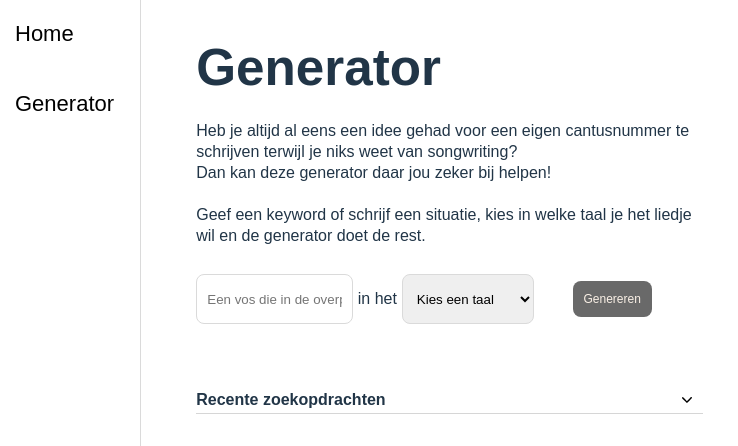
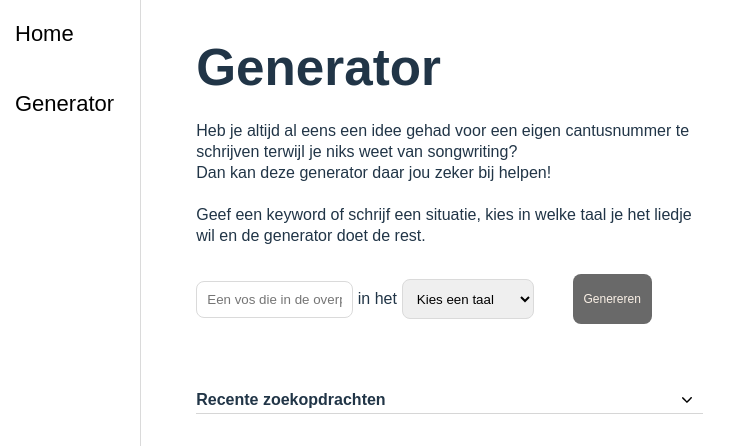
Before and after one commit to Stef-Verniers/BAP, a React (Vite) app in the folder codex/app/: page /generator in a window 1280 px wide. Shown: the top 446 px of the page, without its empty margins (0-738 px from the left). Built offline with nearby package versions, Linux system fonts and the light colour scheme; a web font is replaced by a local one.

Commit message:
button height changed

```diff
--- a/codex/app/src/index.css
+++ b/codex/app/src/index.css
@@ -41,10 +41,6 @@ h1 {
   line-height: 1.1;
 }
 
-input, select {
-  height: 50px;
-}
-
 .button-1 {
   border-radius: 8px;
   border: 1px solid transparent;
@@ -56,6 +52,7 @@ input, select {
   color: white;
   cursor: pointer;
   transition: border-color 0.25s;
+  height: 50px;
 }
 .button-1:hover {
   border-color: #646cff;
```
